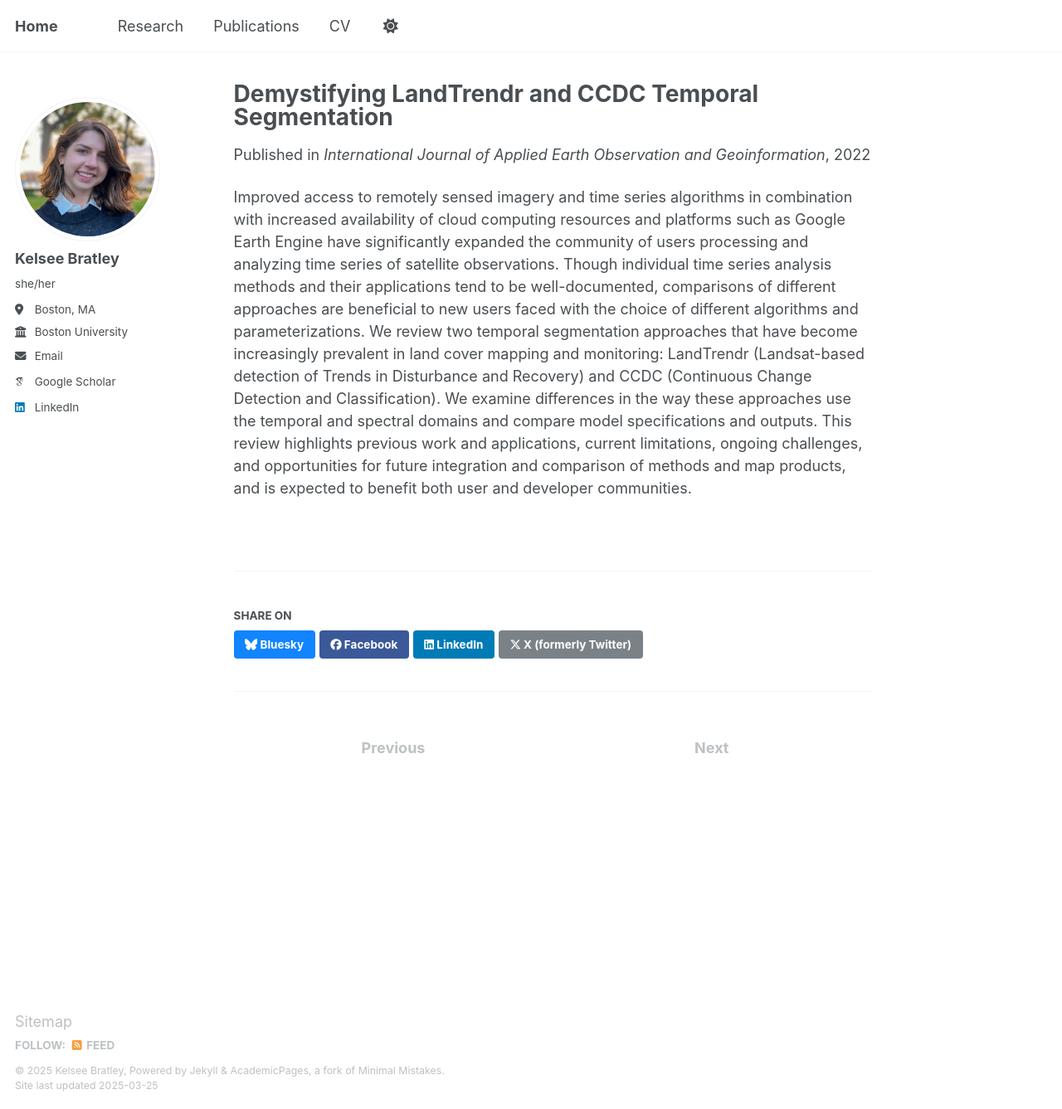
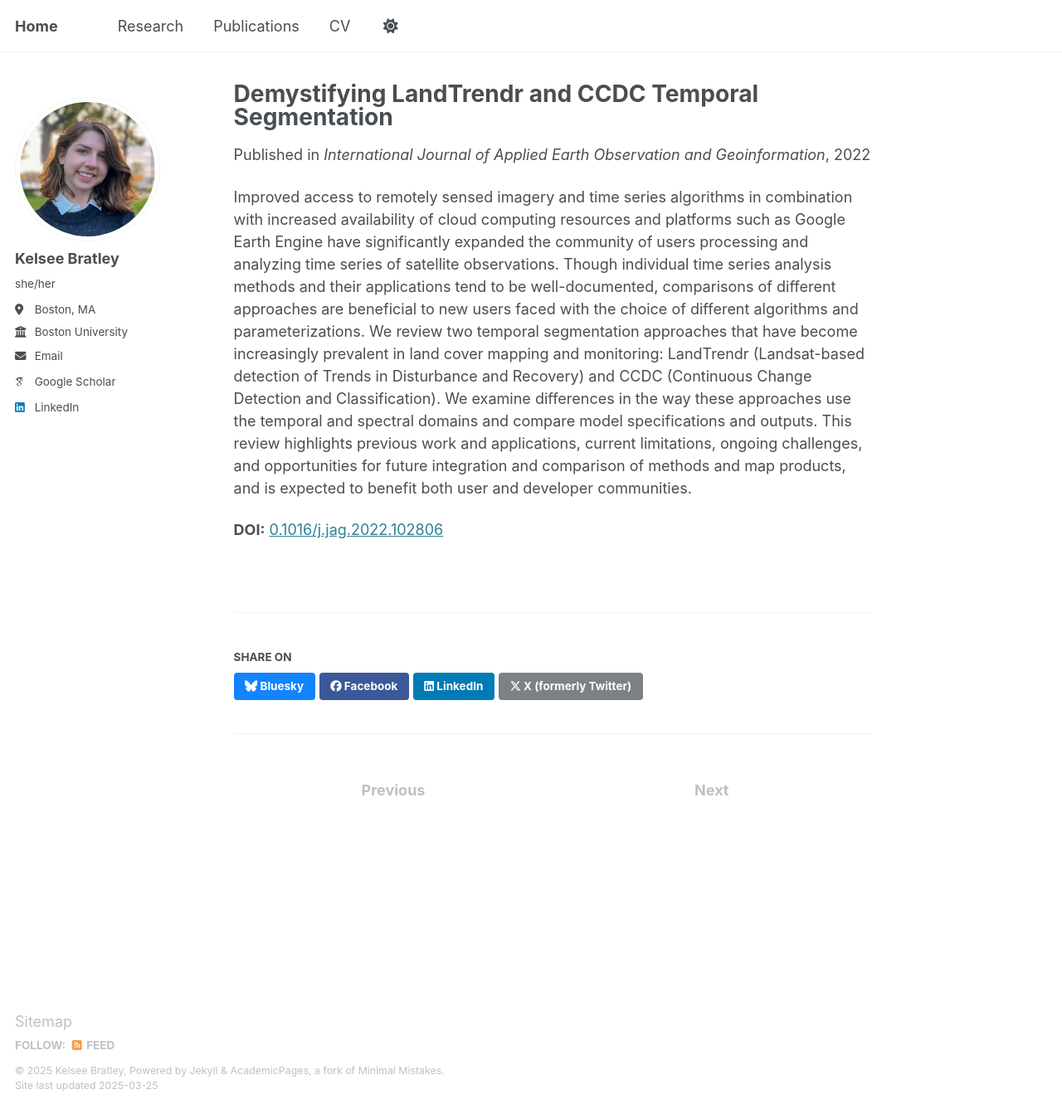
Before and after one commit to kbratley/kbratley.github.io, a Jekyll site: the page built from _publications/2022-pasq.md, in a window 1280 px wide and 1337 px high. Shown: the whole window at 83% size. Built offline with Jekyll 4.4.1, drawn with Linux system fonts in a browser that asks for light colours; some web fonts are replaced.

Commit message:
Update 2022-pasq.md

```diff
--- a/_publications/2022-pasq.md
+++ b/_publications/2022-pasq.md
@@ -11,3 +11,5 @@
 ---
 
 Improved access to remotely sensed imagery and time series algorithms in combination with increased availability of cloud computing resources and platforms such as Google Earth Engine have significantly expanded the community of users processing and analyzing time series of satellite observations. Though individual time series analysis methods and their applications tend to be well-documented, comparisons of different approaches are beneficial to new users faced with the choice of different algorithms and parameterizations. We review two temporal segmentation approaches that have become increasingly prevalent in land cover mapping and monitoring: LandTrendr (Landsat-based detection of Trends in Disturbance and Recovery) and CCDC (Continuous Change Detection and Classification). We examine differences in the way these approaches use the temporal and spectral domains and compare model specifications and outputs. This review highlights previous work and applications, current limitations, ongoing challenges, and opportunities for future integration and comparison of methods and map products, and is expected to benefit both user and developer communities.
+
+**DOI:** [0.1016/j.jag.2022.102806](https://doi.org/10.1016/j.jag.2022.102806)
```
